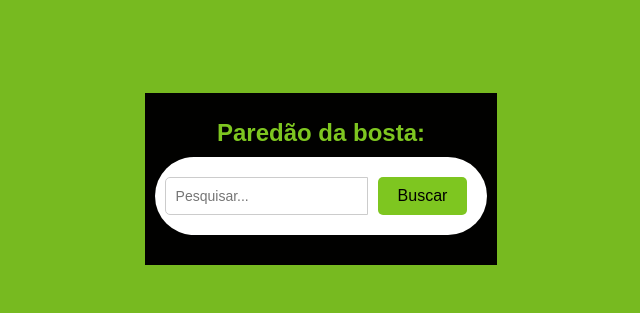
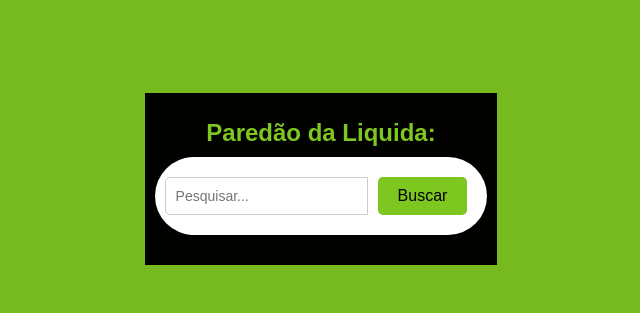
Before and after one commit to sharktank-tech/Khameleon, a Flask app: page / in a window 1280 px wide. Shown: the part 227-540 px from the top of the page, without its empty margins (319-959 px from the left). Run offline with Flask 3, Linux system fonts and the light colour scheme.

Commit message:
Update index.html

```diff
--- a/templates/index.html
+++ b/templates/index.html
@@ -26,7 +26,7 @@
     <!-- Conteúdo da página -->
   <body class="centered">
     <div id="main">
-      <h1>Paredão da bosta:</h1>
+      <h1>Paredão da Liquida:</h1>
       <!-- Barra de pesquisa -->
       <div class="search-container">
         <input type="text" id="search-input" placeholder="Pesquisar...">
```
